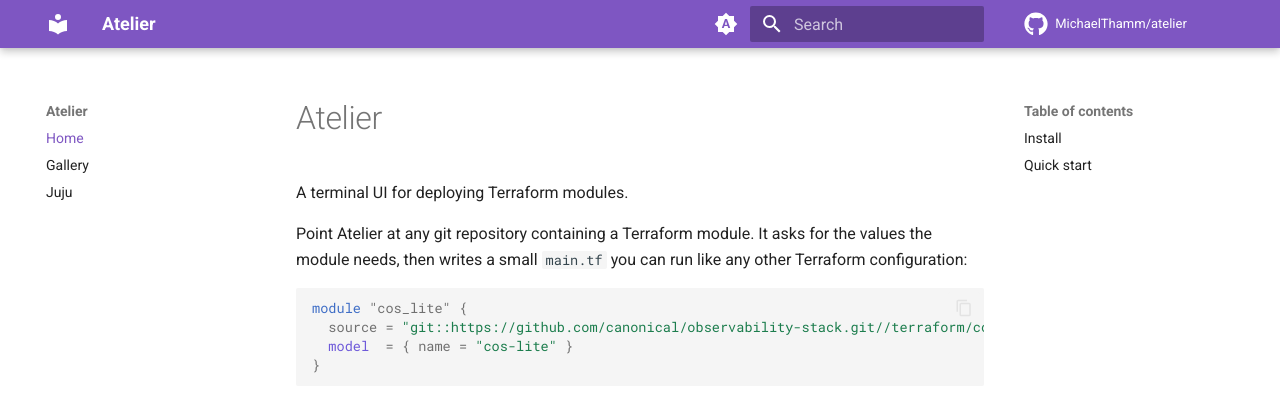
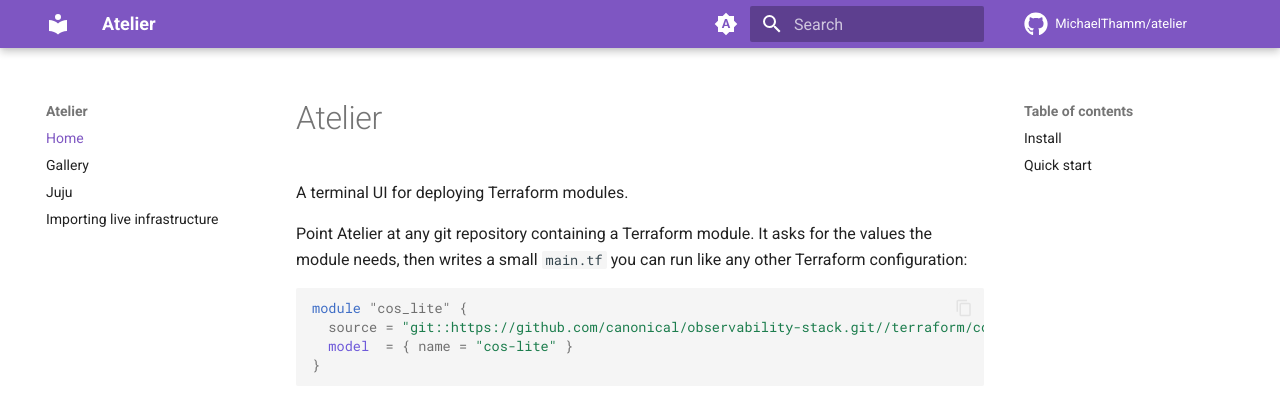
Before and after one commit to MichaelThamm/atelier, an MkDocs documentation site: the page built from website/docs/index.md, in a window 1280 px wide. Shown: the top 403 px of the page. Built offline with MkDocs 1.6.1 and Material for MkDocs 9.7.7, drawn with Linux system fonts in a browser that asks for light colours; comment, search, counter and statistics services are not loaded.

Commit message:
docs: publish the import how-to on the website
Generate website/docs/import-juju.md from docs/how-to/import-juju.md in
the site recipes, as the gallery and juju pages already are, so the
how-to keeps a single source and the site gains an entry.

Set the toc slugify to pymdownx's lower-case slugifier so heading anchors
match GitHub and in-page links resolve on both surfaces.

```diff
--- a/website/mkdocs.yml
+++ b/website/mkdocs.yml
@@ -39,6 +39,7 @@ nav:
   - Home: index.md
   - Gallery: gallery.md
   - Juju: juju.md
+  - Importing live infrastructure: import-juju.md
 
 markdown_extensions:
   - attr_list
@@ -51,6 +52,11 @@ markdown_extensions:
       emoji_generator: !!python/name:material.extensions.emoji.to_svg
   - toc:
       permalink: true
+      # pymdownx's lower-case slugify matches GitHub's heading anchors, so
+      # in-page links written for the repo also resolve on the site.
+      slugify: !!python/object/apply:pymdownx.slugs.slugify
+        kwds:
+          case: lower
 
 extra_css:
   - assets/stylesheets/extra.css
```
Also changed, not shown: 2 other files.
